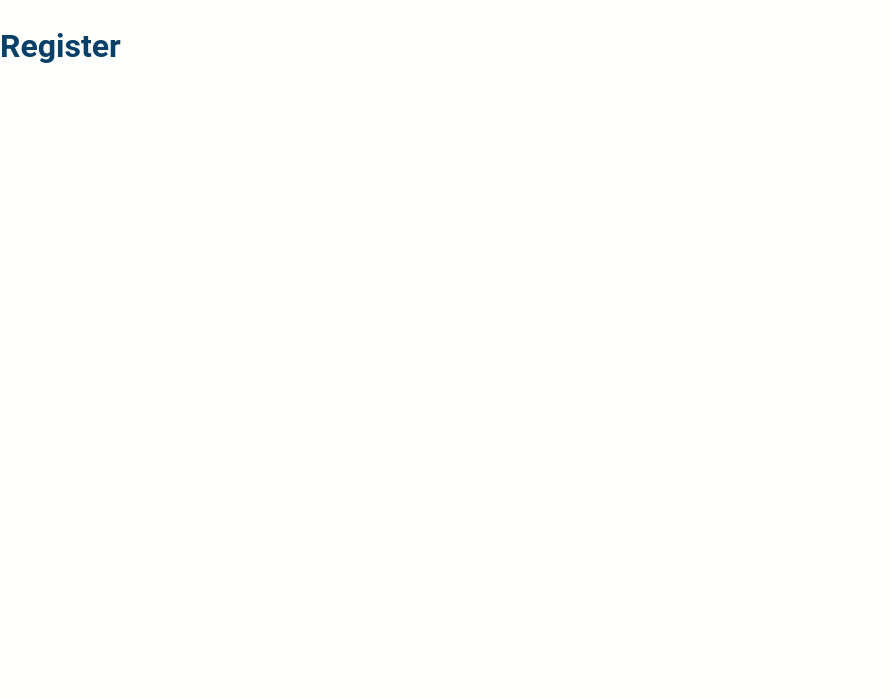
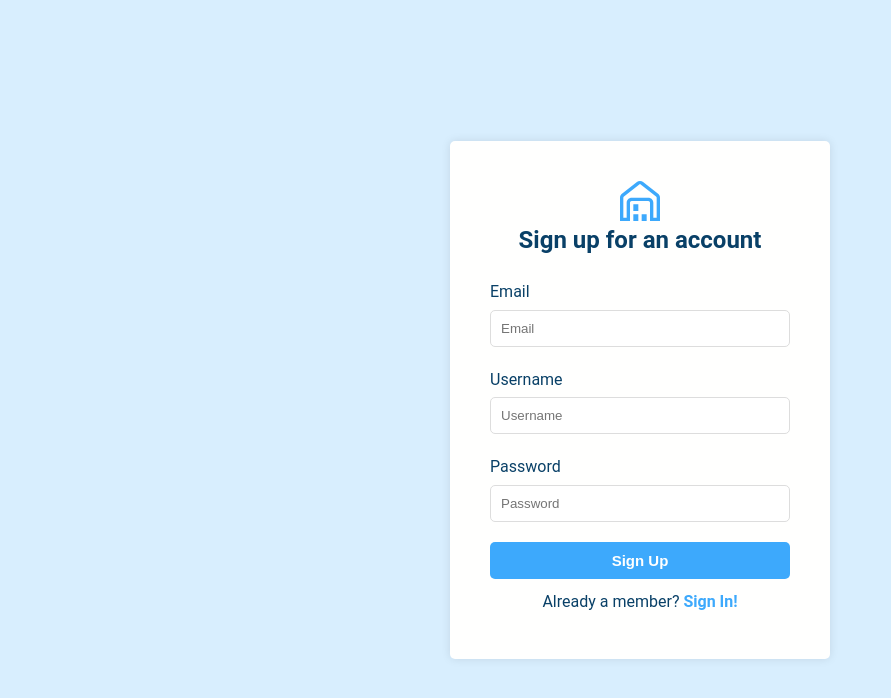
Before and after one commit to Bhumir2503/Inventory_Tracker, a React (Vite) app in the folder frontend/: page /register in a window 1280 px wide. Shown: the top 698 px of the page, without its empty margins (0-891 px from the left). Built offline with nearby package versions, Linux system fonts and the light colour scheme.

Commit message:
Login and Register Pages and CSS

```diff
--- a/frontend/src/pages/auth/login.jsx
+++ b/frontend/src/pages/auth/login.jsx
@@ -1,9 +1,22 @@
-
+import React from 'react';
+import '../../styles/login.css'
+import logo from '../../assets/logo.svg';
 
 function Login() {
   return (
-    <div>
-      <h1>Login</h1>
+    <div className='login'>
+      <form action="">
+        <img src={logo} alt="" />
+        <h2>Sign in to your account</h2>
+        <div className="inputs">
+          <label className='header'>Username</label>
+          <input type="text" placeholder="Username" />
+          <label className='header'>Password</label>
+          <input type="password" placeholder="Password" />
+          <button type="submit">Sign In</button>
+          <label className='NotMember'>Not a member? <a href="/register">Get Started!</a></label>
+        </div>
+      </form>
     </div>
   );
 }
--- a/frontend/src/pages/auth/register.jsx
+++ b/frontend/src/pages/auth/register.jsx
@@ -1,11 +1,26 @@
-
+import React from 'react';
+import '../../styles/register.css'
+import logo from '../../assets/logo.svg';
 
 function Register () {
   return (
-    <div>
-      <h1>Register</h1>
+    <div className='register'>
+      <form action="">
+        <img src={logo} alt="" />
+        <h2>Sign up for an account</h2>
+        <div className="inputs">
+          <label className="header">Email</label>
+          <input type="email" placeholder="Email" />
+          <label className='header'>Username</label>
+          <input type="text" placeholder="Username" />
+          <label className='header'>Password</label>
+          <input type="password" placeholder="Password" />
+          <button type="submit">Sign Up</button>
+          <label className='Member'>Already a member? <a href="/login">Sign In!</a></label>
+        </div>
+      </form>
     </div>
-  )
+  );
 }
 
 export default Register
--- a/frontend/src/styles/home.css
+++ b/frontend/src/styles/home.css
@@ -63,7 +63,7 @@
         }
 
         .actionbutton .button:hover{
-            background-color: #1599ff;
+            background-color: #3d8afc;
         }
     }
 
--- /dev/null
+++ b/frontend/src/styles/login.css
@@ -0,0 +1,78 @@
+.login {
+    display: flex;
+    justify-content: center;
+    align-items: center;
+    height: 100vh;
+    background-color: #d8eefe;
+
+    form {
+        display: flex;
+        flex-direction: column;
+        width: 300px;
+        padding: 40px;
+        border-radius: 5px;
+        box-shadow: 0px 0px 10px rgba(0, 0, 0, 0.1);
+        background-color: #fffffe;
+
+
+        img {
+            align-self: center;
+
+            height: 40px
+        }
+
+        h2 {
+            text-align: center;
+            margin-bottom: 20px;
+            margin-top: 0px;
+        }
+
+        .inputs {
+            display: flex;
+            flex-direction: column;
+
+
+            label {
+                margin-bottom: 5px;
+            }
+
+            input {
+                margin-bottom: 20px;
+                padding: 10px;
+                border-radius: 5px;
+                border: 1px solid #ddd;
+            }
+
+            button {
+                padding: 10px;
+                border-radius: 5px;
+                border: none;
+                background-color: #3da9fc;
+                color: #fffffe;
+                cursor: pointer;
+                font-size: 15px;
+                font-weight: bold;
+
+                &:hover {
+                    background-color: #3d8afc;
+                }
+            }
+
+            .NotMember {
+                text-align: center;
+                margin-top: 10px;
+
+
+                a{
+                    color: #3da9fc;
+                    text-decoration: none;
+                    font-weight: bold;
+
+                    &:hover{
+                        text-decoration: underline;
+                    }
+                }
+            }
+        }
+    }
+}
--- /dev/null
+++ b/frontend/src/styles/register.css
@@ -0,0 +1,77 @@
+.register {
+    display: flex;
+    justify-content: center;
+    align-items: center;
+    height: 100vh;
+    background-color: #d8eefe;
+
+    form {
+        display: flex;
+        flex-direction: column;
+        width: 300px;
+        padding: 40px;
+        border-radius: 5px;
+        box-shadow: 0px 0px 10px rgba(0, 0, 0, 0.1);
+        background-color: #fffffe;
+
+
+        img {
+            align-self: center;
+
+            height: 40px
+        }
+
+        h2 {
+            text-align: center;
+            margin-bottom: 20px;
+            margin-top: 0px;
+        }
+
+        .inputs {
+            display: flex;
+            flex-direction: column;
+
+
+            label {
+                margin-bottom: 5px;
+            }
+
+            input {
+                margin-bottom: 20px;
+                padding: 10px;
+                border-radius: 5px;
+                border: 1px solid #ddd;
+            }
+
+            button {
+                padding: 10px;
+                border-radius: 5px;
+                border: none;
+                background-color: #3da9fc;
+                color: #fffffe;
+                cursor: pointer;
+                font-size: 15px;
+                font-weight: bold;
+
+                &:hover {
+                    background-color: #3d8afc;
+                }
+            }
+
+            .Member {
+                text-align: center;
+                margin-top: 10px;
+
+                a{
+                    color: #3da9fc;
+                    text-decoration: none;
+                    font-weight: bold;
+
+                    &:hover{
+                        text-decoration: underline;
+                    }
+                }
+            }
+        }
+    }
+}
```
Also changed, not shown: frontend/src/assets/logo.svg (added).
